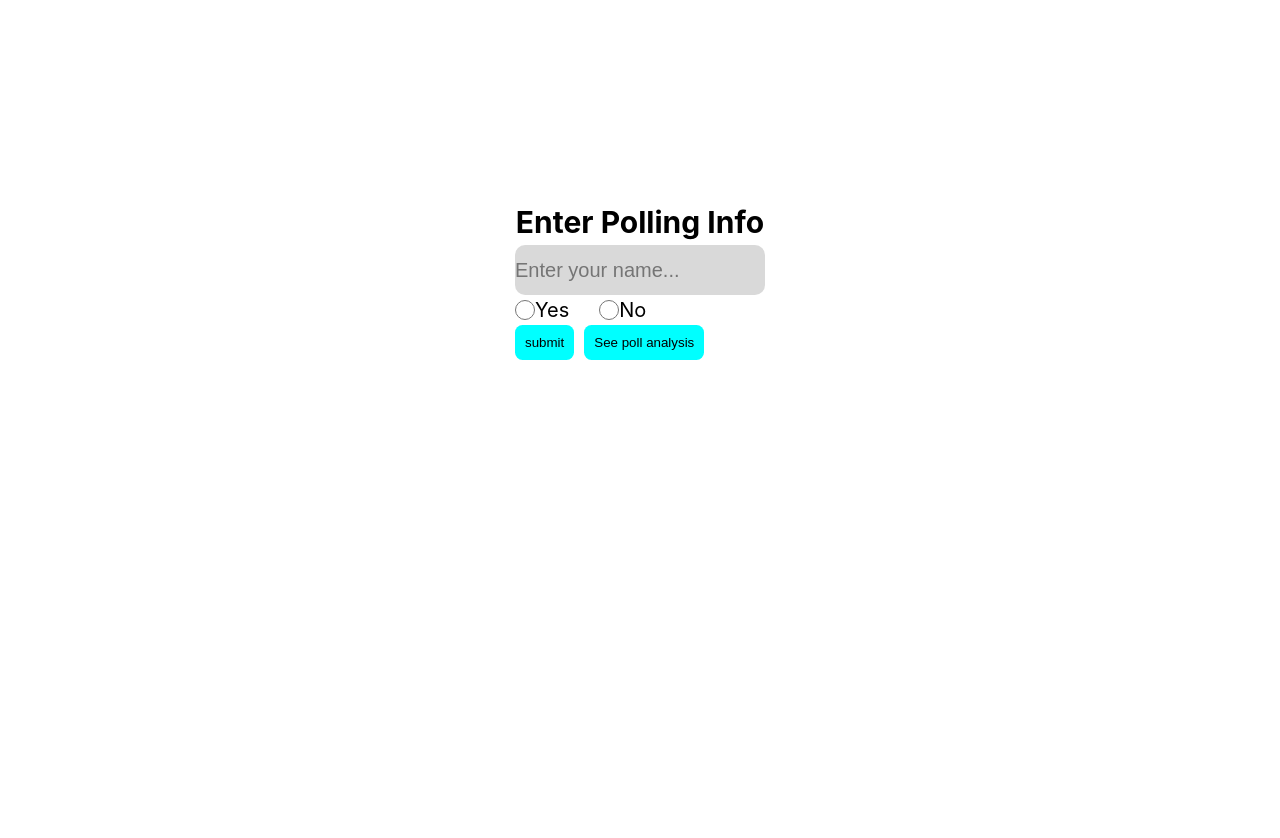
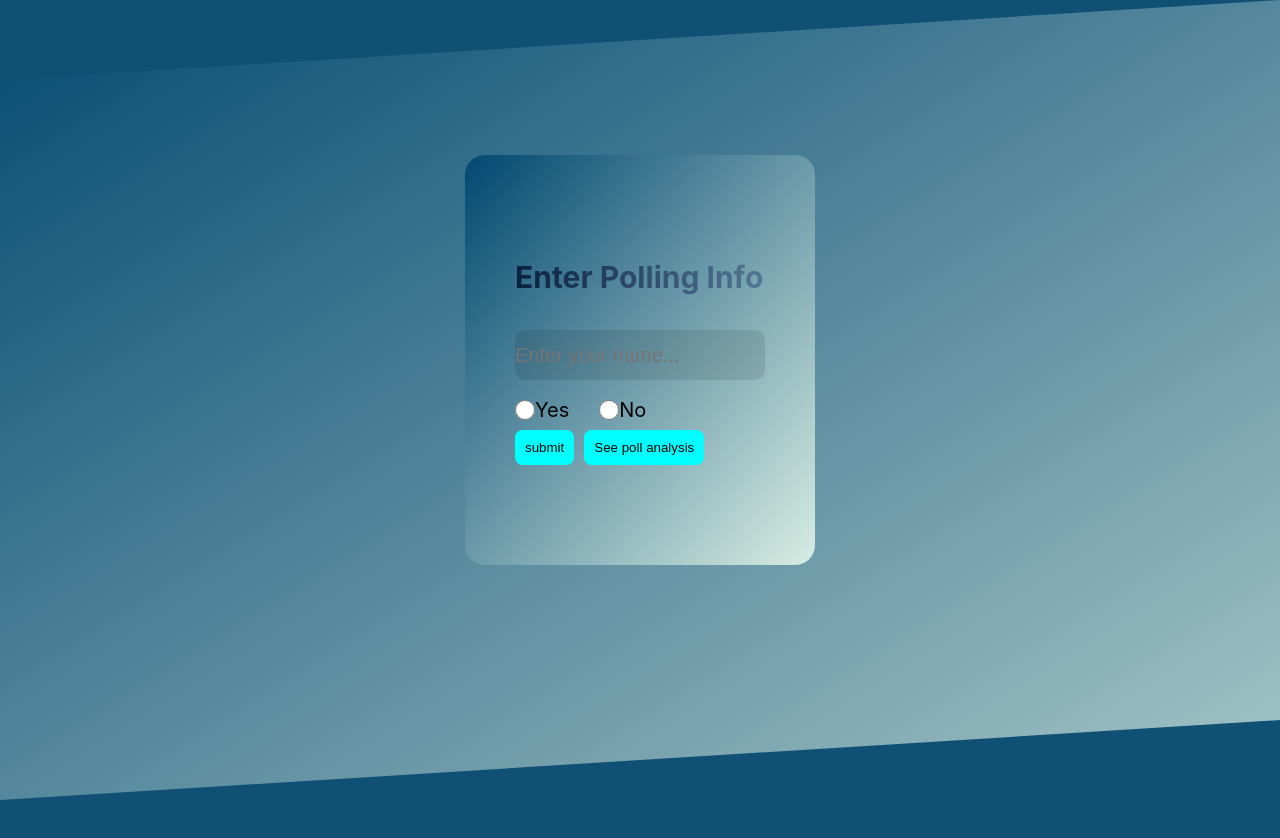
Before and after one commit to nishantjo-c/pollinganalysisassignment, a React (Vite) app in the folder app/: page /addpollchoice in a window 1280 px wide. Shown: the top 838 px of the page. After the commit the page ends 800 px from the top, so only its background shows below. Built offline with nearby package versions, Linux system fonts and the light colour scheme.

Commit message:
ul changes

```diff
--- a/app/src/App.jsx
+++ b/app/src/App.jsx
@@ -30,6 +30,7 @@ function App() {
           }
         />
         <Route path="/pollanalysis" element={<PollAnalysis />} />
+
         <Route path="/addpollchoice" element={<AddPoll />} />
       </Routes>
     </>
--- a/app/src/App.scss
+++ b/app/src/App.scss
@@ -1,7 +1,8 @@
 @import './index.scss';
 .page{
   height: 100vh;
-  // background-color: rebeccapurple;
+  background-image: linear-gradient(to right bottom, rgba(#014871, 1), rgba(#D7EDE2, 1));
+  clip-path: polygon(0% 10%, 100% 0%, 100% 90%, 0% 100%);
   position: relative;
 }
 
@@ -19,6 +20,13 @@
 
   &__title{
     margin-bottom: 1rem;
+    font-size: 5rem;
+    background: linear-gradient(90deg,  #09203F, #537895 );
+    background-clip: text;
+    -webkit-text-fill-color: transparent;
+    @include respond(phone){
+      font-size: 2.5rem;
+    }
 
   }
   &__button{
--- a/app/src/components/AddPoll.jsx
+++ b/app/src/components/AddPoll.jsx
@@ -48,7 +48,7 @@ export default function AddPoll() {
   }
 
   return (
-    <>
+    <div className={addPollSCSS.wrapper}>
       <div className={addPollSCSS.container}>
         <h1 className={addPollSCSS.container__title}>Enter Polling Info</h1>
         <form
@@ -113,6 +113,6 @@ export default function AddPoll() {
           </div>
         </form>
       </div>
-    </>
+    </div>
   );
 }
--- a/app/src/components/AddPoll.module.scss
+++ b/app/src/components/AddPoll.module.scss
@@ -1,19 +1,40 @@
 @import '../index.scss';
+.wrapper{
+  background-image: linear-gradient(to right bottom, rgba(#014871, .75), rgba(#D7EDE2, .75));
+  clip-path: polygon(0% 10%, 100% 0%, 100% 90%, 0% 100%);
+  height: 100vh;
+}
 
 .container{
-  height: 100vh;
 
-  display: flex;
-  flex-direction: column;
-  align-items: center;
+  // display: flex;
+  // flex-direction: column;
+  // align-items: center;
+  position: absolute;
+  left: 50%;
+  top: 45%;
+  transform: translate(-50%, -50%);
+  padding: 10rem 5rem;
+  // border: 1px solid black;
+  border-radius: 2rem;
+  background-image: linear-gradient(to right bottom, rgba(#014871, 1), rgba(#D7EDE2, 1));
 
-  padding-top: 20rem;
+  @include respond(phone){
+    padding: 8rem 3.5rem;
+    top: 50%;
+  }
 
   &__title{
     font-size: 3rem;
+    background: linear-gradient(90deg,  #09203F, #537895 );
+    background-clip: text;
+    -webkit-text-fill-color: transparent;
+
+    margin-bottom: 3rem;
 
     @include respond(phone){
       font-size: 2rem;
+      margin-bottom: 2rem;
     }
   }
   &__form{
@@ -23,18 +44,20 @@
     }
 
     &_name{
-      background-color: rgba(gray, .3);
+      background-color: rgba(transparent, .1);
       height: 5rem;
       width: 25rem;
       font-size: 2rem;
       outline: none;
       border-radius: 1rem;
+      margin-bottom: 1.5rem;
 
       @include respond(phone){
         font-size: 1.5rem;
         height: 3.5rem;
         width: 16rem;
         border-radius: .5rem;
+        margin-bottom: 1rem;
       }
 
       &:focus{
@@ -49,6 +72,7 @@
       // background-color: rebeccapurple;
       display: flex;
       align-items: center;
+      margin-bottom: .5rem;
       @include respond(phone){
         margin-top: 1rem;
       }
--- a/app/src/components/PollAnalysisSCSS.module.scss
+++ b/app/src/components/PollAnalysisSCSS.module.scss
@@ -1,15 +1,18 @@
 @import '../index.scss';
 
 .container{
-  // background-color: pink;
+
+  background-image: linear-gradient(to right bottom, rgba(#014871, 1), rgba(#D7EDE2, 1));
   display: flex;
   flex-direction: column;
   align-items: center;
   padding-top: 2rem;
   // justify-content: center;
   width: 100vw;
+  min-height: 100vh;
   &__charts{
     display: flex;
+
     @include respond(tab-port){
       flex-direction: column;
     }
@@ -18,6 +21,7 @@
 
 .barchart, .linechart{
   width: 60rem;
+  margin: 2rem;
 
   @include respond(tab-port){
     width: 45rem;
@@ -54,8 +58,9 @@
     font-size: 2rem;
     display: block;
     padding: .5rem 1rem;
-    color: palevioletred;
+    color: rgb(255, 255, 255);
     text-align: center;
+    background-color:#014871;
 
     @include respond(tab-port){
       width: 6rem;
@@ -84,8 +89,8 @@
 
   &__style{
     &:hover{
-      background-color:aquamarine;
-      color: white;
+      background-color:#D7EDE2;
+      color: #014871;
     }
   }
 }
--- a/app/src/index.scss
+++ b/app/src/index.scss
@@ -16,6 +16,9 @@ html{
   padding: 0;
 }
 
+body{
+  background-color: #105075;
+}
 @mixin respond($breakpoint){
   @if $breakpoint == less-phone {
     @media (max-width: 31.24em) { @content }; // 500px
```
Also changed, not shown: 1 other file (tests, documents, lock files or other folders).
